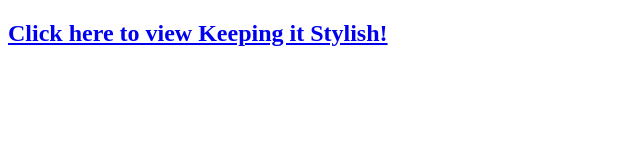
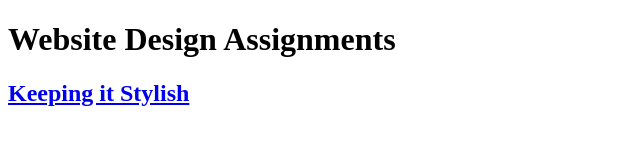
Before and after one commit to craftont/Keeping-it-Stylish, a plain HTML site: page index.html in a window 1280 px wide. Shown: the whole page, without its empty margins (0-640 px from the left). Drawn offline with Linux system fonts and the light colour scheme.

Commit message:
Update index.html

```diff
--- a/index.html
+++ b/index.html
@@ -7,7 +7,8 @@
 </head>
 <body>
     <div>
-        <a href="keepingStylish.html"><h2>Click here to view Keeping it Stylish!</h2></a>
+        <h1>Website Design Assignments</h1>
+        <a href="keepingStylish.html"><h2>Keeping it Stylish</h2></a>
     </div>
 </body>
 </html>
```
